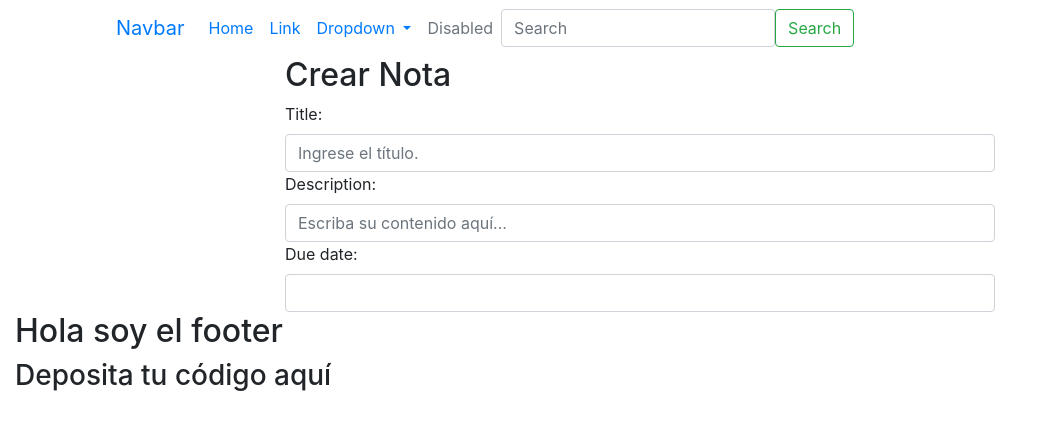
After one commit to jeancastro397/SIGA, a Django app: page /notas/crear-nota/ in a window 1280 px wide. The commit adds this page. Shown: the top 430 px of the page, without its empty margins (0-1041 px from the left). Run offline with Django 4.2, Linux system fonts and the light colour scheme; some libraries are stand-ins or nearby versions.

Commit message:
Se configura url para crear nota junto a su plantilla

```diff
--- a/SIGA/urls.py
+++ b/SIGA/urls.py
@@ -1,8 +1,10 @@
 from django.contrib import admin
 from django.urls import path, include
+from apps.notes.urls import urlspatterns as notas
 
 
 urlpatterns = [
     path('admin/', admin.site.urls),
-    path("", include('apps.user.urls'))
+    path("", include('apps.user.urls')),
+    path("notas/", include(notas)),
 ]
--- a/apps/notes/apps.py
+++ b/apps/notes/apps.py
@@ -3,4 +3,4 @@
 
 class NotesConfig(AppConfig):
     default_auto_field = 'django.db.models.BigAutoField'
-    name = 'notes'
+    name = 'apps.notes'
--- /dev/null
+++ b/apps/notes/urls.py
@@ -0,0 +1,7 @@
+from django.urls import path
+from .views import crearNota
+
+
+urlspatterns = [
+    path('crear-nota/', crearNota, name='crear-nota'),
+]
--- a/apps/notes/views.py
+++ b/apps/notes/views.py
@@ -2,7 +2,7 @@
 from .forms import NoteForm
 
 
-def nota(request):
+def crearNota(request):
     contexto = {
         "form" : NoteForm()
     }
@@ -15,4 +15,4 @@
         else:
             contexto['form'] = form
 
-    return render(request, 'nota.html', contexto)
+    return render(request, 'notes/crear-nota.html', contexto)
--- a/templates/base.html
+++ b/templates/base.html
@@ -1,4 +1,5 @@
 <!-- templates/base.html -->
+{% load static %}
 <!DOCTYPE html>
 <html lang="es">
 <head>
@@ -9,10 +10,27 @@
     <script src="https://code.jquery.com/jquery-3.5.1.slim.min.js"></script>
     <script src="https://cdn.jsdelivr.net/npm/@popperjs/core@2.9.2/dist/umd/popper.min.js"></script>
     <script src="https://stackpath.bootstrapcdn.com/bootstrap/4.5.2/js/bootstrap.min.js"></script>
+
+    {% block css %}
+    {% endblock css %}
 </head>
 <body>
+    {% block header %}
+    {% include 'header.html' %}
+    {% endblock header %}
+
     <div class="container">
-        {% block content %}{% endblock %}
+        {% block content %}
+        {% endblock content%}
     </div>
+
+    {% block footer %}
+    {% include 'footer.html' %}
+    {% endblock footer %}
+
+    {% block js %}
+    {% endblock js %}
+
+    <!-- Incluir bloque sweetify aquí!! -->
 </body>
 </html>
--- /dev/null
+++ b/templates/footer.html
@@ -0,0 +1,5 @@
+{% load static %}
+<footer class="container-fluid">
+    <h2>Hola soy el footer</h2>
+    <h3>Deposita tu código aquí</h3>
+</footer>
--- /dev/null
+++ b/templates/header.html
@@ -0,0 +1,39 @@
+{% load static %}
+<header class="container">
+    <nav class="navbar navbar-expand-lg bg-body-tertiary">
+        <div class="container-fluid">
+          <a class="navbar-brand" href="#">Navbar</a>
+          <button class="navbar-toggler" type="button" data-bs-toggle="collapse" data-bs-target="#navbarSupportedContent" aria-controls="navbarSupportedContent" aria-expanded="false" aria-label="Toggle navigation">
+            <span class="navbar-toggler-icon"></span>
+          </button>
+          <div class="collapse navbar-collapse" id="navbarSupportedContent">
+            <ul class="navbar-nav me-auto mb-2 mb-lg-0">
+              <li class="nav-item">
+                <a class="nav-link active" aria-current="page" href="#">Home</a>
+              </li>
+              <li class="nav-item">
+                <a class="nav-link" href="#">Link</a>
+              </li>
+              <li class="nav-item dropdown">
+                <a class="nav-link dropdown-toggle" href="#" role="button" data-bs-toggle="dropdown" aria-expanded="false">
+                  Dropdown
+                </a>
+                <ul class="dropdown-menu">
+                  <li><a class="dropdown-item" href="#">Action</a></li>
+                  <li><a class="dropdown-item" href="#">Another action</a></li>
+                  <li><hr class="dropdown-divider"></li>
+                  <li><a class="dropdown-item" href="#">Something else here</a></li>
+                </ul>
+              </li>
+              <li class="nav-item">
+                <a class="nav-link disabled" aria-disabled="true">Disabled</a>
+              </li>
+            </ul>
+            <form class="d-flex" role="search">
+              <input class="form-control me-2" type="search" placeholder="Search" aria-label="Search">
+              <button class="btn btn-outline-success" type="submit">Search</button>
+            </form>
+          </div>
+        </div>
+      </nav>
+</header>
--- /dev/null
+++ b/templates/notes/crear-nota.html
@@ -0,0 +1,25 @@
+{% extends 'base.html' %}
+{% load static %}
+
+{% block title%}
+Crear Nota
+{% endblock title%}
+
+{% block css %}
+{% endblock css %}
+
+{% block content %}
+<main class="container form-container">
+    <section class="row">
+        <div class="col-md-8 offset-md-2">
+            <h2>Crear Nota</h2>
+            <form action="" method="POST">
+                {% csrf_token %}
+
+                {{ form }}
+            </form>
+
+        </div>
+    </section>
+</main>
+{% endblock content %}
--- a/templates/users/registro.html
+++ b/templates/users/registro.html
@@ -27,4 +27,4 @@
         <button type="submit" class="btn btn-primary">Registrarse</button>
     </form>
 </div>
-{% endblock %}
+{% endblock content%}
```
